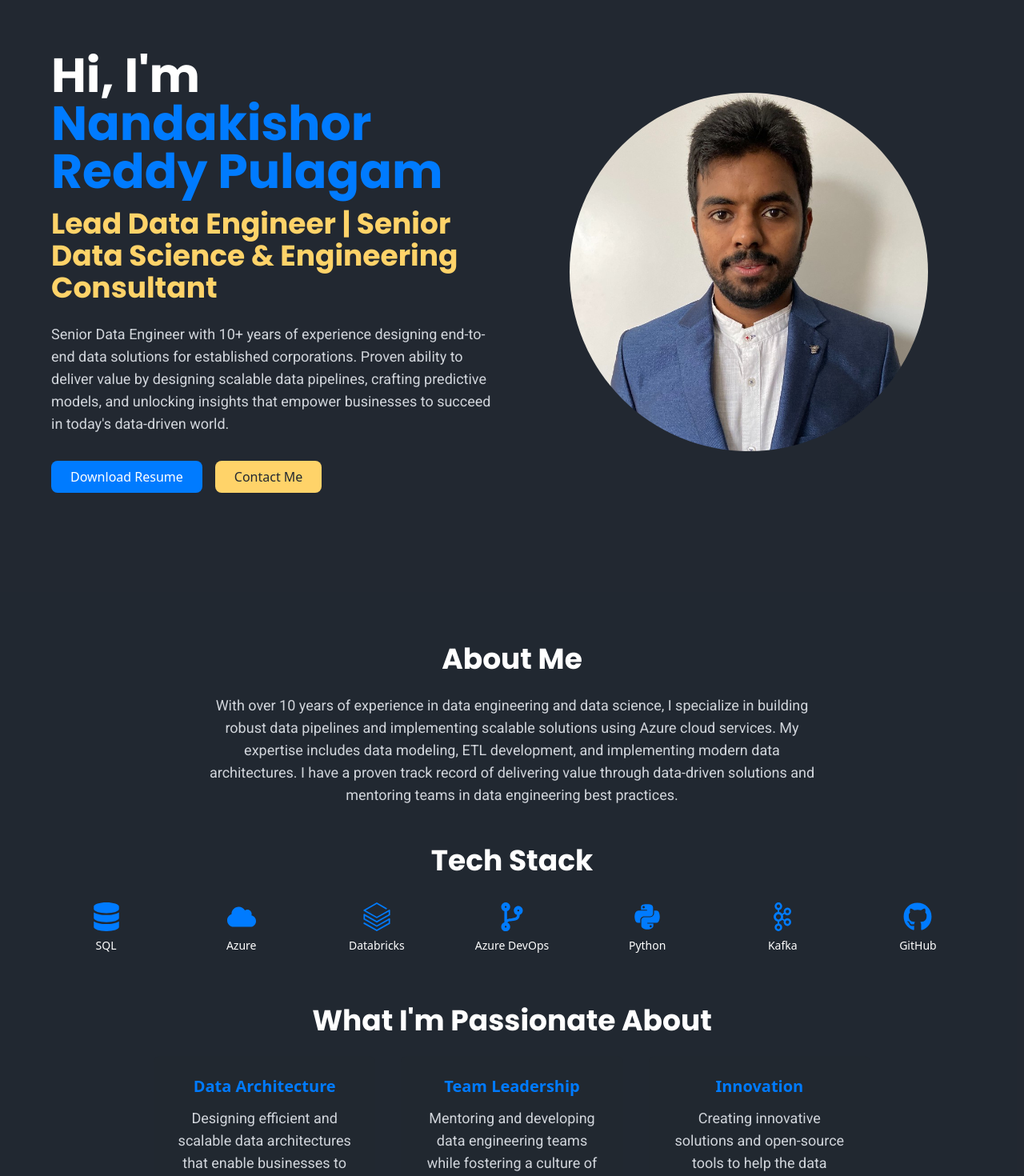
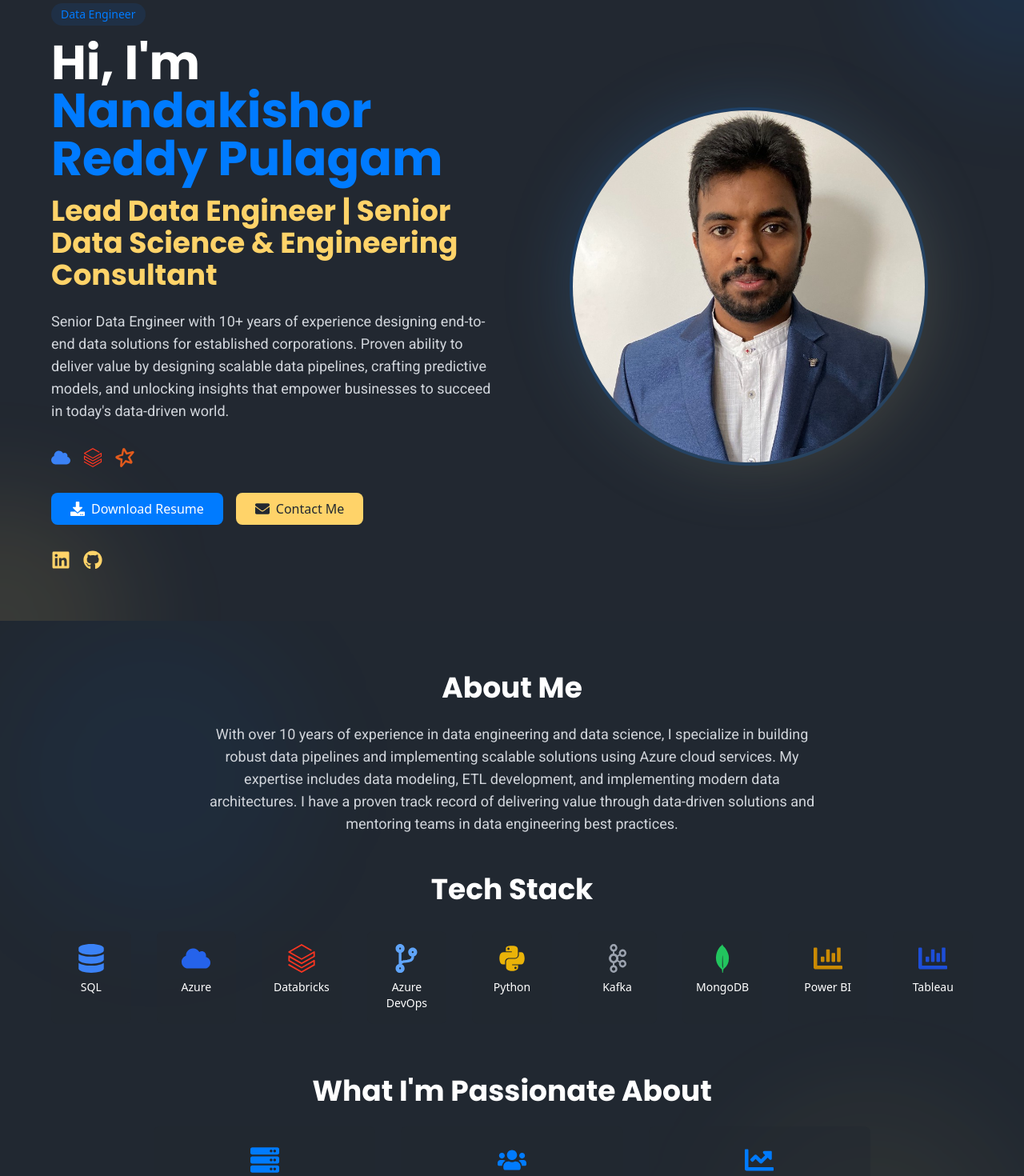
Before and after one commit to kishorpulagam92/portfolio-website, a Next.js app: page / in a window 1280 px wide. Shown: the part 60-1530 px from the top of the page at 80% size. Built offline with nearby package versions, Linux system fonts and the light colour scheme.

Commit message:
enhanced UI

```diff
--- a/src/components/About.tsx
+++ b/src/components/About.tsx
@@ -1,23 +1,31 @@
 'use client'
 
 import { motion } from 'framer-motion'
-import { FaDatabase, FaCloud, FaPython, FaGithub, FaCodeBranch } from 'react-icons/fa'
-import { SiDatabricks, SiApachekafka } from 'react-icons/si'
+import { FaDatabase, FaCloud, FaPython, FaGithub, FaCodeBranch, FaServer, FaChartLine, FaUsers, FaChartBar } from 'react-icons/fa'
+import { SiDatabricks, SiApachekafka, SiMongodb } from 'react-icons/si'
 
 const techStack = [
-  { icon: FaDatabase, name: 'SQL' },
-  { icon: FaCloud, name: 'Azure' },
-  { icon: SiDatabricks, name: 'Databricks' },
-  { icon: FaCodeBranch, name: 'Azure DevOps' },
-  { icon: FaPython, name: 'Python' },
-  { icon: SiApachekafka, name: 'Kafka' },
-  { icon: FaGithub, name: 'GitHub' },
+  { icon: FaDatabase, name: 'SQL', color: 'text-blue-500' },
+  { icon: FaCloud, name: 'Azure', color: 'text-blue-600' },
+  { icon: SiDatabricks, name: 'Databricks', color: 'text-[#FF3621]' },
+  { icon: FaCodeBranch, name: 'Azure DevOps', color: 'text-blue-400' },
+  { icon: FaPython, name: 'Python', color: 'text-yellow-500' },
+  { icon: SiApachekafka, name: 'Kafka', color: 'text-gray-400' },
+  { icon: SiMongodb, name: 'MongoDB', color: 'text-green-500' },
+  { icon: FaChartBar, name: 'Power BI', color: 'text-yellow-600' },
+  { icon: FaChartBar, name: 'Tableau', color: 'text-blue-700' },
 ]
 
 export default function About() {
   return (
-    <section id="about" className="section-padding bg-secondary/90">
-      <div className="container mx-auto">
+    <section id="about" className="section-padding bg-secondary/90 relative overflow-hidden">
+      {/* Background decorative elements */}
+      <div className="absolute inset-0 overflow-hidden">
+        <div className="absolute top-0 left-0 w-96 h-96 bg-primary/5 rounded-full blur-3xl"></div>
+        <div className="absolute bottom-0 right-0 w-96 h-96 bg-accent/5 rounded-full blur-3xl"></div>
+      </div>
+
+      <div className="container mx-auto relative z-10">
         <motion.div
           initial={{ opacity: 0, y: 20 }}
           whileInView={{ opacity: 1, y: 0 }}
@@ -42,7 +50,7 @@ export default function About() {
           className="text-center mb-12"
         >
           <h3 className="heading-2 text-center mb-8">Tech Stack</h3>
-          <div className="grid grid-cols-2 md:grid-cols-4 lg:grid-cols-7 gap-8">
+          <div className="grid grid-cols-2 md:grid-cols-3 lg:grid-cols-9 gap-8">
             {techStack.map((tech, index) => {
               const Icon = tech.icon
               return (
@@ -52,9 +60,9 @@ export default function About() {
                   whileInView={{ opacity: 1, y: 0 }}
                   transition={{ duration: 0.5, delay: index * 0.1 }}
                   viewport={{ once: true }}
-                  className="flex flex-col items-center gap-2"
+                  className="flex flex-col items-center gap-2 p-4 bg-secondary/50 rounded-lg hover:bg-secondary/70 transition-colors"
                 >
-                  <Icon className="text-4xl text-primary" />
+                  <Icon className={`text-4xl ${tech.color}`} />
                   <span className="text-sm font-medium">{tech.name}</span>
                 </motion.div>
               )
@@ -71,18 +79,39 @@ export default function About() {
         >
           <h3 className="heading-2 mb-6">What I'm Passionate About</h3>
           <div className="grid md:grid-cols-3 gap-8 max-w-4xl mx-auto">
-            <div className="p-6 bg-secondary/50 rounded-lg">
+            <motion.div
+              initial={{ opacity: 0, y: 20 }}
+              whileInView={{ opacity: 1, y: 0 }}
+              transition={{ duration: 0.5, delay: 0.1 }}
+              viewport={{ once: true }}
+              className="p-6 bg-secondary/50 rounded-lg hover:bg-secondary/70 transition-colors"
+            >
+              <FaServer className="text-4xl text-primary mb-4 mx-auto" />
               <h4 className="text-xl font-bold text-primary mb-3">Data Architecture</h4>
               <p className="body-text">Designing efficient and scalable data architectures that enable businesses to make data-driven decisions.</p>
-            </div>
-            <div className="p-6 bg-secondary/50 rounded-lg">
+            </motion.div>
+            <motion.div
+              initial={{ opacity: 0, y: 20 }}
+              whileInView={{ opacity: 1, y: 0 }}
+              transition={{ duration: 0.5, delay: 0.2 }}
+              viewport={{ once: true }}
+              className="p-6 bg-secondary/50 rounded-lg hover:bg-secondary/70 transition-colors"
+            >
+              <FaUsers className="text-4xl text-primary mb-4 mx-auto" />
               <h4 className="text-xl font-bold text-primary mb-3">Team Leadership</h4>
               <p className="body-text">Mentoring and developing data engineering teams while fostering a culture of innovation and continuous learning.</p>
-            </div>
-            <div className="p-6 bg-secondary/50 rounded-lg">
+            </motion.div>
+            <motion.div
+              initial={{ opacity: 0, y: 20 }}
+              whileInView={{ opacity: 1, y: 0 }}
+              transition={{ duration: 0.5, delay: 0.3 }}
+              viewport={{ once: true }}
+              className="p-6 bg-secondary/50 rounded-lg hover:bg-secondary/70 transition-colors"
+            >
+              <FaChartLine className="text-4xl text-primary mb-4 mx-auto" />
               <h4 className="text-xl font-bold text-primary mb-3">Innovation</h4>
               <p className="body-text">Creating innovative solutions and open-source tools to help the data science community solve complex problems.</p>
-            </div>
+            </motion.div>
           </div>
         </motion.div>
       </div>
--- a/src/components/Hero.tsx
+++ b/src/components/Hero.tsx
@@ -2,17 +2,36 @@
 
 import Image from 'next/image'
 import { motion } from 'framer-motion'
+import { FaGithub, FaLinkedin, FaEnvelope, FaDownload, FaCloud } from 'react-icons/fa'
+import { SiDatabricks, SiApachespark } from 'react-icons/si'
 
 export default function Hero() {
   return (
-    <section className="section-padding min-h-screen flex items-center justify-center bg-gradient-to-b from-secondary to-secondary/95">
-      <div className="container mx-auto grid md:grid-cols-2 gap-8 items-center">
+    <section className="section-padding min-h-screen flex items-center justify-center bg-gradient-to-b from-secondary to-secondary/95 relative overflow-hidden">
+      {/* Background decorative elements */}
+      <div className="absolute inset-0 overflow-hidden">
+        <div className="absolute -top-40 -right-40 w-80 h-80 bg-primary/10 rounded-full blur-3xl"></div>
+        <div className="absolute -bottom-40 -left-40 w-80 h-80 bg-accent/10 rounded-full blur-3xl"></div>
+      </div>
+
+      <div className="container mx-auto grid md:grid-cols-2 gap-8 items-center relative z-10">
         <motion.div
           initial={{ opacity: 0, x: -50 }}
           animate={{ opacity: 1, x: 0 }}
           transition={{ duration: 0.5 }}
           className="text-center md:text-left"
         >
+          <motion.div
+            initial={{ opacity: 0, y: 20 }}
+            animate={{ opacity: 1, y: 0 }}
+            transition={{ delay: 0.2 }}
+            className="flex items-center justify-center md:justify-start gap-2 mb-4"
+          >
+            <span className="px-3 py-1 bg-primary/10 text-primary rounded-full text-sm font-medium">
+              Data Engineer
+            </span>
+          </motion.div>
+
           <h1 className="heading-1 mb-4">
             Hi, I'm <span className="text-primary">Nandakishor Reddy Pulagam</span>
           </h1>
@@ -22,12 +41,42 @@ export default function Hero() {
           <p className="body-text mb-8">
             Senior Data Engineer with 10+ years of experience designing end-to-end data solutions for established corporations. Proven ability to deliver value by designing scalable data pipelines, crafting predictive models, and unlocking insights that empower businesses to succeed in today's data-driven world.
           </p>
+
+          {/* Tech Stack Icons */}
+          <div className="flex items-center gap-4 mb-8 justify-center md:justify-start">
+            <FaCloud className="text-2xl text-blue-500" />
+            <SiDatabricks className="text-2xl text-[#FF3621]" />
+            <SiApachespark className="text-2xl text-[#E25A1C]" />
+          </div>
+
           <div className="flex flex-col md:flex-row gap-4 justify-center md:justify-start">
-            <a href="#contact" className="btn-primary">
-              Download Resume
+            <a href="#contact" className="btn-primary group flex items-center justify-center gap-2">
+              <FaDownload className="text-lg" />
+              <span>Download Resume</span>
             </a>
-            <a href="#contact" className="btn-secondary">
-              Contact Me
+            <a href="#contact" className="btn-secondary group flex items-center justify-center gap-2">
+              <FaEnvelope className="text-lg" />
+              <span>Contact Me</span>
+            </a>
+          </div>
+
+          {/* Social Links */}
+          <div className="flex items-center gap-4 mt-8 justify-center md:justify-start">
+            <a
+              href="https://www.linkedin.com/in/kishor-pulagam/"
+              target="_blank"
+              rel="noopener noreferrer"
+              className="text-2xl text-accent hover:text-accent/80 transition-colors"
+            >
+              <FaLinkedin />
+            </a>
+            <a
+              href="https://github.com/kishorpulagam92/"
+              target="_blank"
+              rel="noopener noreferrer"
+              className="text-2xl text-accent hover:text-accent/80 transition-colors"
+            >
+              <FaGithub />
             </a>
           </div>
         </motion.div>
@@ -39,7 +88,8 @@ export default function Hero() {
           className="hidden md:block"
         >
           <div className="relative w-full aspect-square max-w-md mx-auto">
-            <div className="w-full h-full rounded-full overflow-hidden">
+            <div className="absolute inset-0 bg-gradient-to-br from-primary/20 to-accent/20 rounded-full blur-2xl"></div>
+            <div className="relative w-full h-full rounded-full overflow-hidden border-4 border-primary/20">
               <img
                 src="/portfolio-website/images/Kishor_pic.jpeg"
                 alt="Nandakishor Reddy Pulagam"
```
